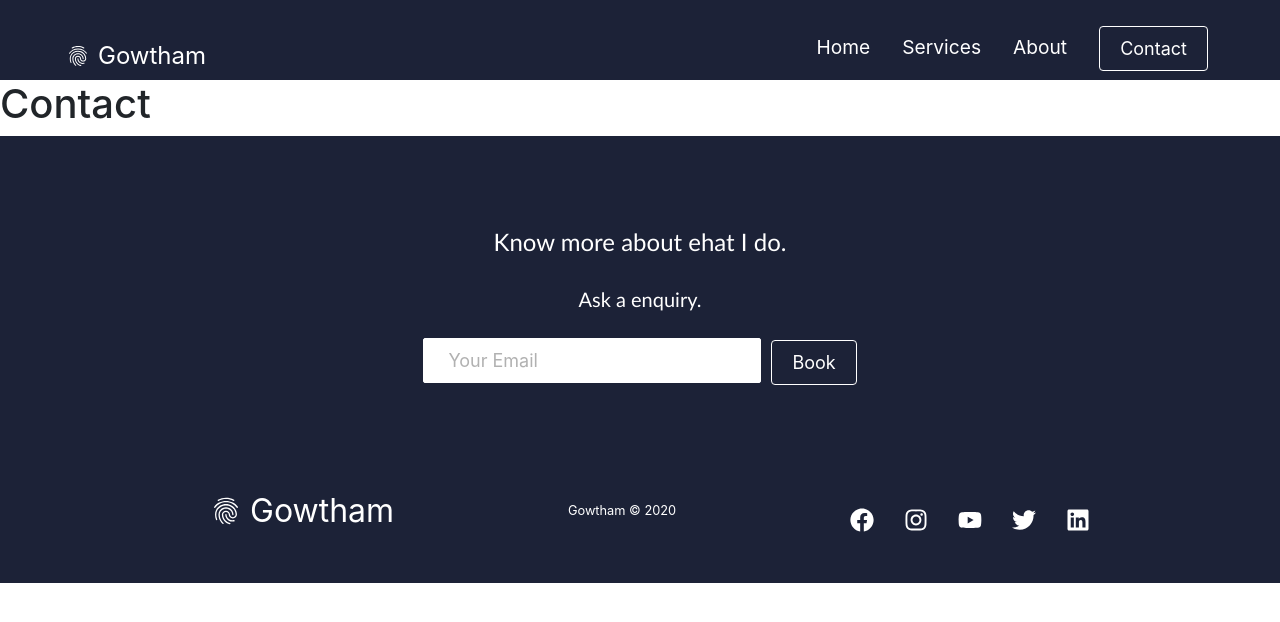
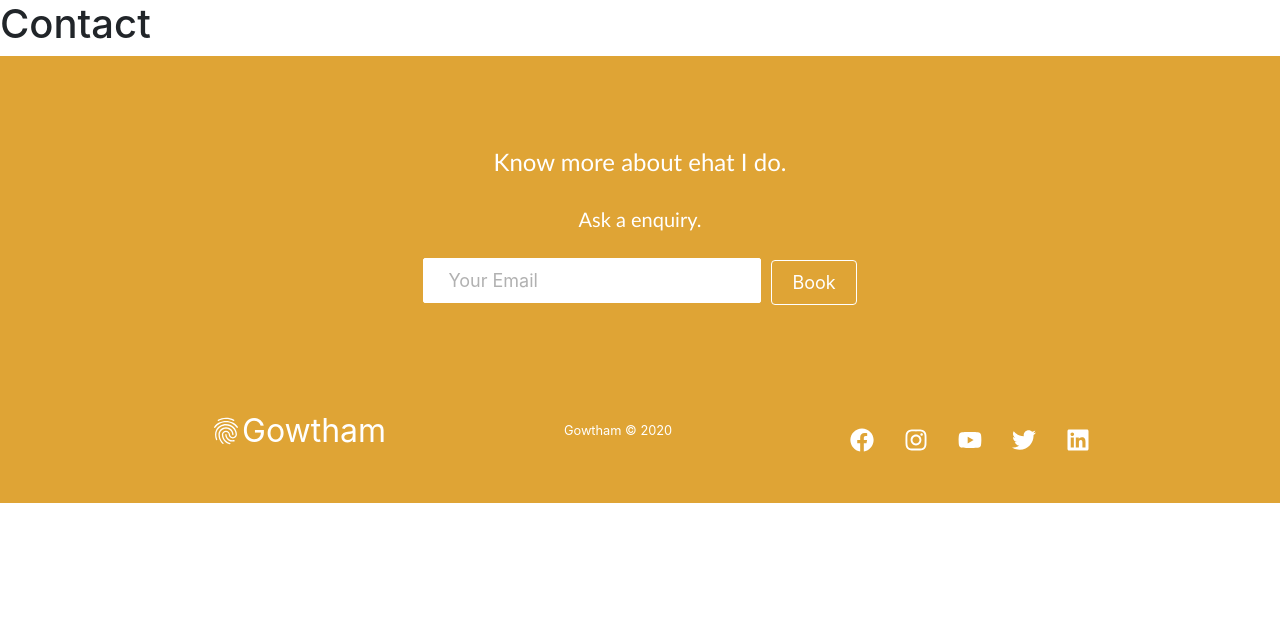
Before and after one commit to crio-tech/react-website, a React (Create React App) app: page /contact in a window 1280 px wide. Shown: the top 622 px of the page. Built offline with nearby package versions, Linux system fonts and the light colour scheme.

Commit message:
Material Footer

```diff
--- a/src/App.js
+++ b/src/App.js
@@ -1,7 +1,6 @@
 import React from 'react';
 import {BrowserRouter as Router, Switch, Route} from 'react-router-dom';
 import './App.css';
-import Navbar from './components/NavBar';
 import Footer from './components/Footer';
 import home from './components/pages/Home/home';
 import about from './components/pages/About/about';
@@ -12,7 +11,6 @@ function App() {
   return (
     <>
     <Router>
-    <Navbar/>
     <Switch>
       <Route path='/' exact component={home}/>
       <Route path='/about' component={about}/>
--- a/src/components/Footer.css
+++ b/src/components/Footer.css
@@ -1,5 +1,5 @@
 .footer-container {
-  background-color: #1c2237;
+  background-color: #dfa435;
   padding: 4rem 0 2rem 0;
   display: flex;
   flex-direction: column;
--- a/src/components/NavBar.css
+++ /dev/null
@@ -1,154 +0,0 @@
-.navbar {
-  background: #1c2237;
-  height: 80px;
-  display: flex;
-  justify-content: center;
-  align-items: center;
-  font-size: 1.2rem;
-  position: sticky;
-  top: 0;
-  z-index: 999;
-}
-
-.navbar-container {
-  display: flex;
-  justify-content: space-between;
-  height: 80px;
-}
-
-.container {
-  z-index: 1;
-  width: 100%;
-  max-width: 1300px;
-  margin-right: auto;
-  margin-left: auto;
-  padding-right: 40px;
-  padding-left: 50px;
-}
-
-.navbar-logo {
-  color: #fff;
-  justify-self: start;
-  cursor: pointer;
-  text-decoration: none;
-  font-size: 1.5rem;
-  display: flex;
-  align-items: center;
-  display: flex;
-}
-
-.navbar-icon {
-  margin-right: 0.5rem;
-}
-
-.nav-menu {
-  display: flex;
-  align-items: center;
-  justify-content: center;
-  list-style: none;
-  text-align: center;
-  justify-content: flex-end;
-}
-
-.nav-item {
-  height: 80px;
-  border-bottom: 2px solid transparent;
-}
-
-.nav-item:hover {
-  border-bottom: 2px solid #f00946;
-}
-
-.nav-links {
-  color: #fff;
-  display: flex;
-  align-items: center;
-  text-decoration: none;
-  padding: 0.5rem 1rem;
-  height: 100%;
-}
-
-.fa-bars {
-  color: #fff;
-}
-
-.menu-icon {
-  display: none;
-}
-
-@media screen and (max-width: 960px) {
-  .NavbarItems {
-    position: relative;
-  }
-
-  .nav-menu {
-    display: flex;
-    flex-direction: column;
-    width: 100%;
-    height: 80vh;
-    position: absolute;
-    top: 80px;
-    left: -100%;
-    opacity: 1;
-    transition: all 0.5s ease-in-out;
-  }
-
-  .nav-menu.active {
-    background: #1c2237;
-    left: 0;
-    opacity: 1;
-    transition: all 0.6s ease;
-    z-index: 1;
-  }
-
-  .nav-links {
-    text-align: center;
-    padding: 0.5rem;
-    width: 100%;
-    display: table;
-  }
-
-  .nav-links:hover {
-    color: #f00946;
-    transform: scale(1.2);
-    transition: all 0.3s ease;
-  }
-
-  .nav-item:hover {
-    border: none;
-  }
-
-  .nav-item {
-    width: 100%;
-  }
-
-  .navbar-logo {
-    position: absolute;
-    top: 0;
-    left: 0;
-    transform: translate(25%, 50%);
-  }
-
-  .menu-icon {
-    display: block;
-    position: absolute;
-    top: 0;
-    right: 0;
-    transform: translate(-100%, 60%);
-    font-size: 1.8rem;
-    cursor: pointer;
-  }
-
-  .fa-times {
-    color: #fff;
-    font-size: 2rem;
-  }
-
-  .nav-btn {
-    display: flex;
-    justify-content: center;
-    align-items: center;
-    width: 100%;
-    height: 120px;
-  }
-}
--- a/src/components/NavBar.js
+++ /dev/null
@@ -1,91 +0,0 @@
-import React, { useState, useEffect } from 'react';
-import { Link } from 'react-router-dom';
-import { MdFingerprint } from 'react-icons/md';
-import { FaBars, FaTimes } from 'react-icons/fa';
-import { IconContext } from 'react-icons/lib';
-import { Button } from './Button';
-import './NavBar.css';
-
-function Navbar() {
-  const [click, setClick] = useState(false);
-  const [button, setButton] = useState(true);
-
-  const handleClick = () => setClick(!click);
-  const closeMobileMenu = () => setClick(false);
-
-  const showButton = () => {
-    if (window.innerWidth <= 960) {
-      setButton(false);
-    } else {
-      setButton(true);
-    }
-  };
-
-  useEffect(() => {
-    showButton();
-  }, []);
-
-  window.addEventListener('resize', showButton);
-
-  return (
-    <>
-      <IconContext.Provider value={{ color: '#fff' }}>
-        <nav className='navbar'>
-          <div className='navbar-container container'>
-            <Link to='/' className='navbar-logo' onClick={closeMobileMenu}>
-              <MdFingerprint className='navbar-icon' />
-              Gowtham
-            </Link>
-            <div className='menu-icon' onClick={handleClick}>
-              {click ? <FaTimes /> : <FaBars />}
-            </div>
-            <ul className={click ? 'nav-menu active' : 'nav-menu'}>
-              <li className='nav-item'>
-                <Link to='/' className='nav-links' onClick={closeMobileMenu}>
-                  Home
-                </Link>
-              </li>
-              <li className='nav-item'>
-                <Link
-                  to='/services'
-                  className='nav-links'
-                  onClick={closeMobileMenu}
-                >
-                  Services
-                </Link>
-              </li>
-              <li className='nav-item'>
-                <Link
-                  to='/about'
-                  className='nav-links'
-                  onClick={closeMobileMenu}
-                >
-                  About
-                </Link>
-              </li>
-              <li className='nav-btn'>
-                {button ? (
-                  <Link to='/contact' className='btn-link'>
-                    <Button buttonStyle='btn--outline'>Contact</Button>
-                  </Link>
-                ) : (
-                  <Link to='/contact' className='btn-link'>
-                    <Button
-                      buttonStyle='btn--outline'
-                      buttonSize='btn--mobile'
-                      onClick={closeMobileMenu}
-                    >
-                      Contact
-                    </Button>
-                  </Link>
-                )}
-              </li>
-            </ul>
-          </div>
-        </nav>
-      </IconContext.Provider>
-    </>
-  );
-}
-
-export default Navbar;
```
